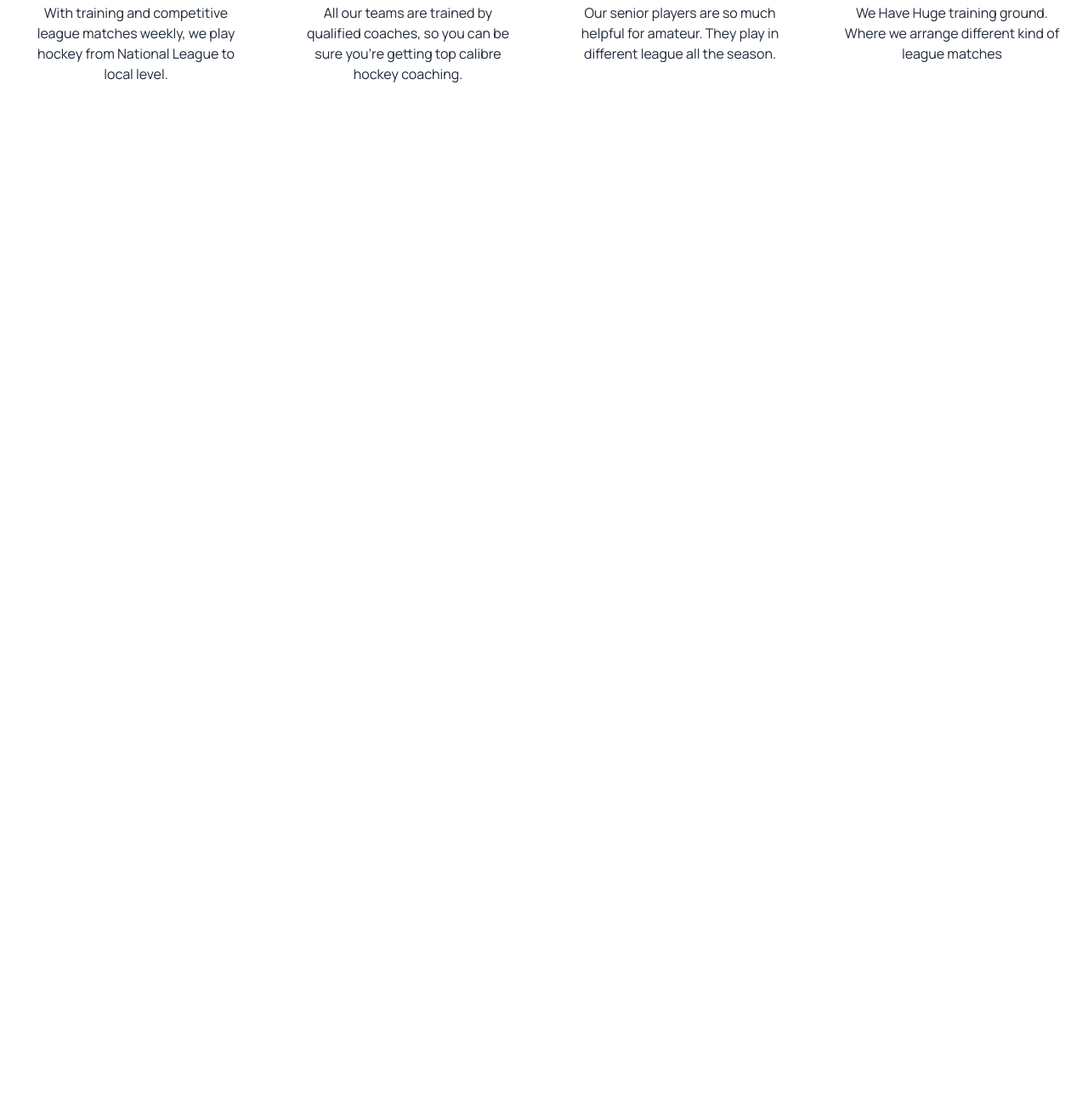
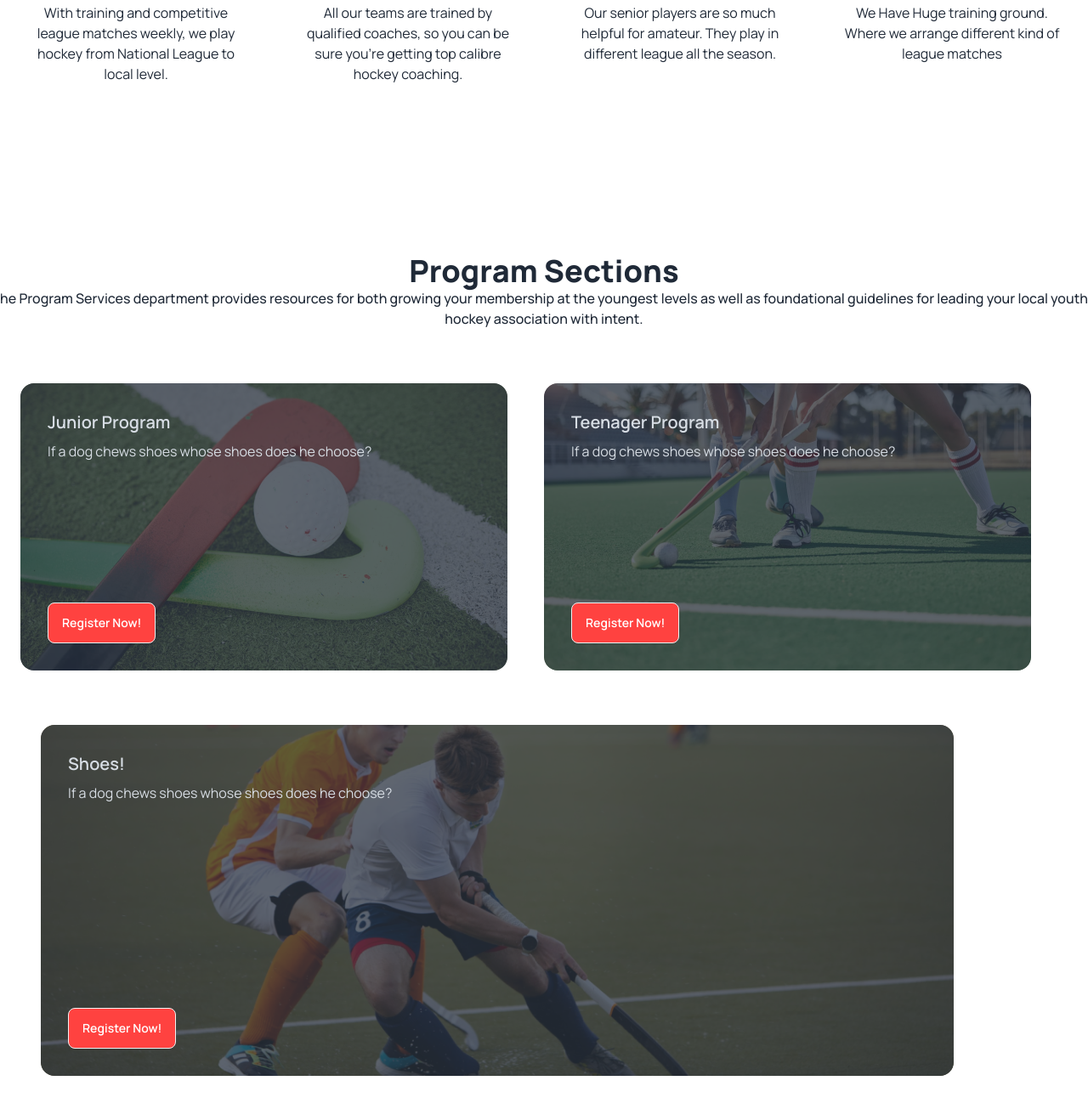
Before and after one commit to ruhula73/assignment-repo-3, a plain HTML site: page index.html in a window 1280 px wide. Shown: the part 1113-2418 px from the top of the page at 85% size. Before the commit the page ends 1412 px from the top, so only its background shows below. Drawn offline with nearby package versions, Linux system fonts and the light colour scheme.

Commit message:
finish half programm section

```diff
--- a/index.html
+++ b/index.html
@@ -145,6 +145,50 @@
           </div>
        </div>
       </section>
+      <section class="my-24">
+        <div class="text-center">
+          <h1 class="text-4xl font-extrabold">Program Sections</h1>
+          <p class="font-medium text-base">he Program Services department provides resources for both growing your membership at the youngest levels as well as foundational guidelines for leading your local youth hockey association with intent. </p>
+        </div>
+        <div class="grid grid-cols-1 lg:grid-cols-2 py-16 px-6">
+          <div>
+            <div class="card lg:w-[573px] bg-base-100 image-full">
+              <figure><img src="images/2.png" alt="Shoes" /></figure>
+              <div class="card-body">
+                <h2 class="card-title">Junior Program</h2>
+                <p>If a dog chews shoes whose shoes does he choose?</p>
+                <div class="card-actions justify-start">
+                  <button class="btn bg-[#FF4240] text-white">Register Now!</button>
+                </div>
+              </div>
+            </div>
+          </div>
+          <div>
+            <div class="card lg:w-[573px] bg-base-100  image-full">
+              <figure><img src="images/3.png" alt="Shoes" /></figure>
+              <div class="card-body">
+                <h2 class="card-title">Teenager Program</h2>
+                <p>If a dog chews shoes whose shoes does he choose?</p>
+                <div class="card-actions justify-start">
+                  <button class="btn bg-[#FF4240] text-white">Register Now!</button>
+                </div>
+              </div>
+            </div>
+          </div>
+        </div>
+        <div>
+          <div class="card lg:w-[1170px] px-12 bg-base-100 image-full">
+            <figure><img src="images/4.png" alt="Shoes" /></figure>
+            <div class="card-body">
+              <h2 class="card-title">Shoes!</h2>
+              <p>If a dog chews shoes whose shoes does he choose?</p>
+              <div class="card-actions justify-start">
+                <button class="btn bg-[#FF4240] text-white">Register Now!</button>
+              </div>
+            </div>
+          </div>
+        </div>
+      </section>
    </main>
    <footer>
 
```
